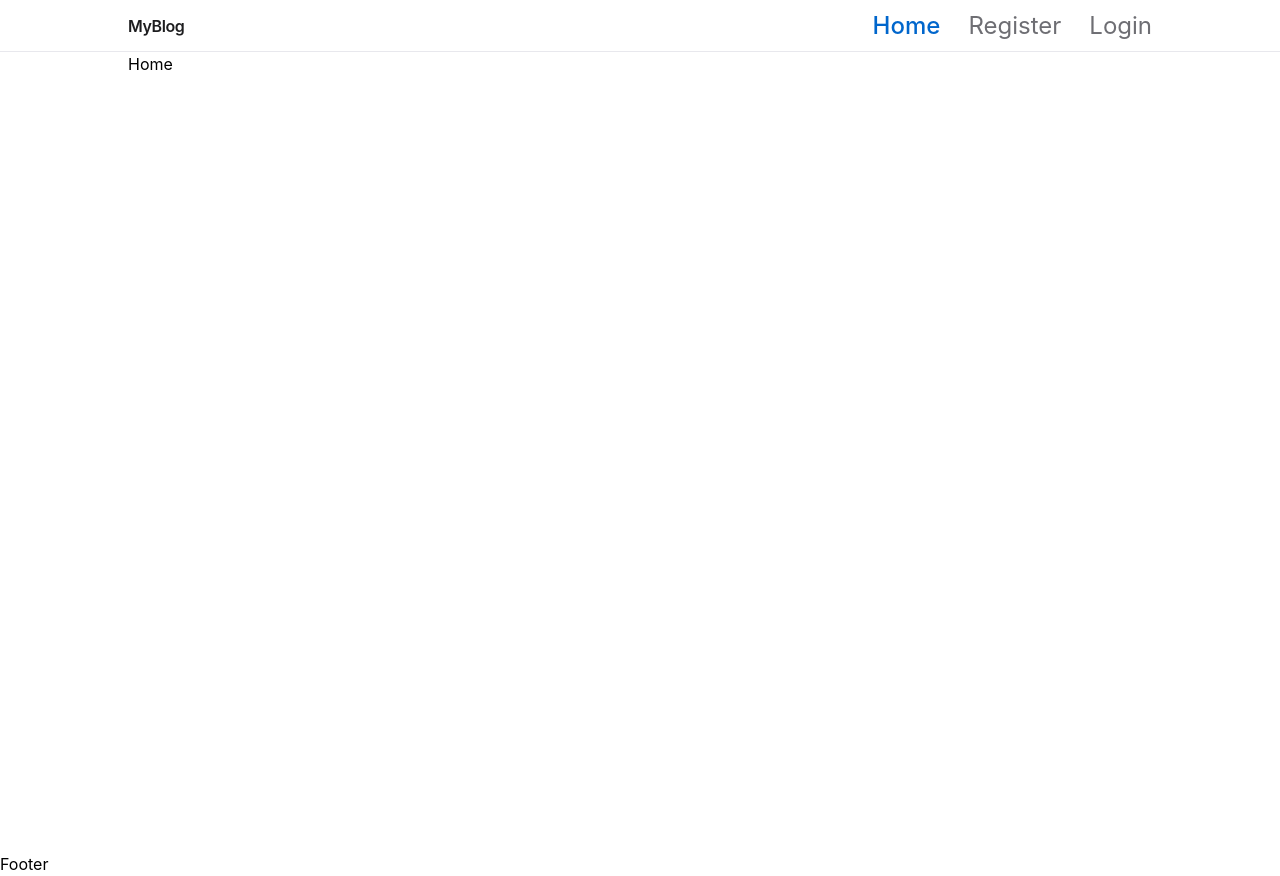
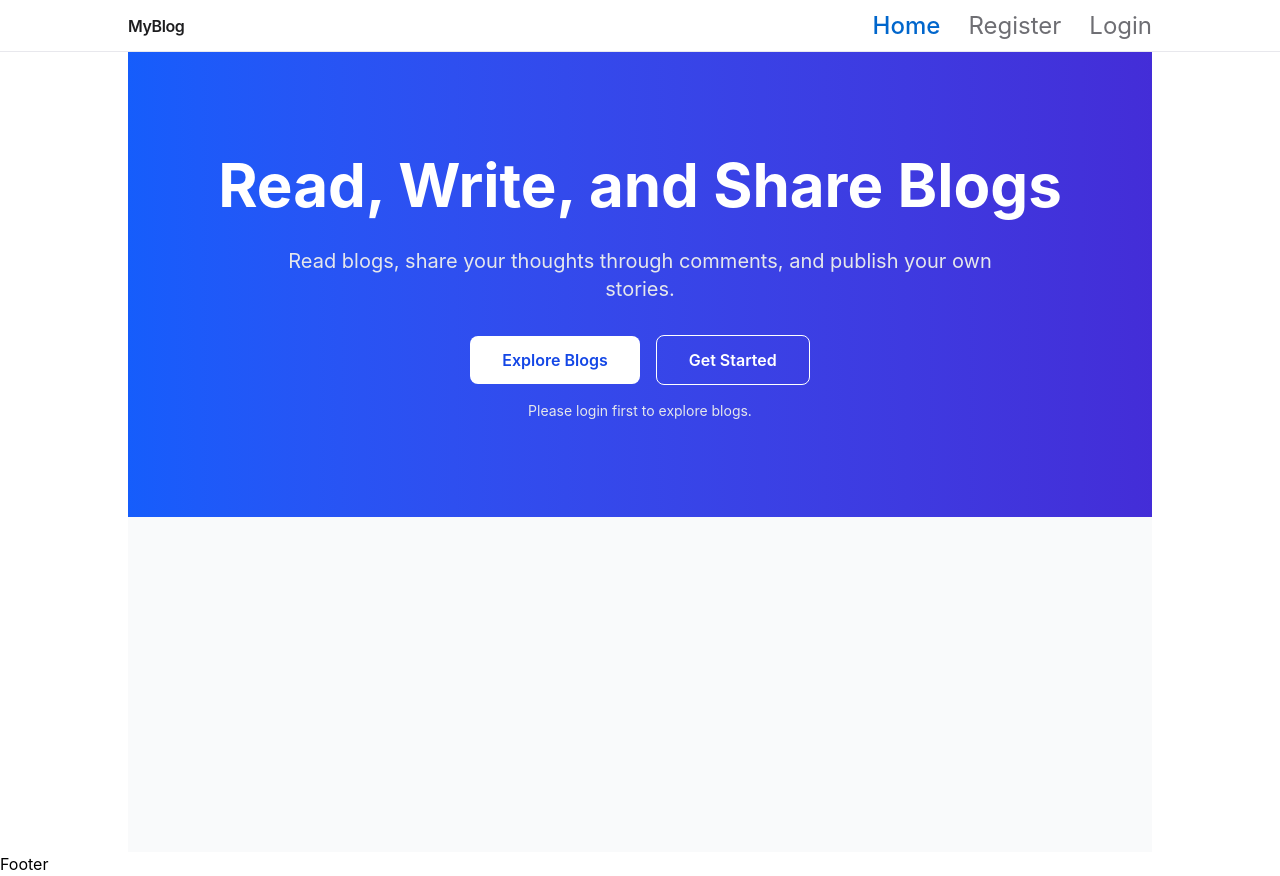
Before and after one commit to Kranthigoud14/BlogApp, a React (Vite) app in the folder frontend/: page / in a window 1280 px wide. Built offline with nearby package versions, Linux system fonts and the light colour scheme; no server answers.

Commit message:
updated  home page

```diff
--- a/frontend/package.json
+++ b/frontend/package.json
@@ -17,6 +17,7 @@
     "react-hook-form": "^7.72.0",
     "react-hot-toast": "^2.6.0",
     "react-router": "^7.13.2",
+    "react-router-dom": "^7.15.0",
     "tailwindcss": "^4.2.2",
     "zustand": "^5.0.12"
   },
--- a/frontend/src/components/Home.jsx
+++ b/frontend/src/components/Home.jsx
@@ -1,9 +1,55 @@
-import React from 'react'
+import React from "react";
+import { Link } from "react-router-dom";
 
 function Home() {
+  // Check if user is logged in
+  // Change "token" if you use a different key in localStorage
+  const isLoggedIn = localStorage.getItem("token");
+
   return (
-    <div>Home</div>
-  )
+    <div className="min-h-screen bg-gray-50">
+      {/* Hero Section */}
+      <section className="bg-gradient-to-r from-blue-600 to-indigo-700 text-white">
+        <div className="max-w-7xl mx-auto px-6 py-24 text-center">
+          <h1 className="text-4xl md:text-6xl font-bold mb-6 leading-tight">
+            Read, Write, and Share Blogs
+          </h1>
+
+          <p className="text-lg md:text-xl text-gray-200 max-w-3xl mx-auto mb-8">
+            Read blogs, share your thoughts through comments, and publish your
+            own stories.
+          </p>
+
+          <div className="flex flex-col items-center sm:flex-row justify-center gap-4">
+            {/* Explore Blogs Button */}
+            <Link
+              to={isLoggedIn ? "/blogs" : "/login"}
+              className="bg-white text-blue-700 px-8 py-3 rounded-lg font-semibold hover:bg-gray-100 transition"
+            >
+              Explore Blogs
+            </Link>
+
+            {/* Register Button */}
+            {!isLoggedIn && (
+              <Link
+                to="/register"
+                className="border border-white px-8 py-3 rounded-lg font-semibold hover:bg-white hover:text-blue-700 transition"
+              >
+                Get Started
+              </Link>
+            )}
+          </div>
+
+          {/* Login Message */}
+          {!isLoggedIn && (
+            <p className="text-sm text-gray-200 mt-4">
+              Please login first to explore blogs.
+            </p>
+          )}
+        </div>
+      </section>
+    </div>
+  );
 }
 
-export default Home
+export default Home;
```
Also changed, not shown: 1 other file (tests, documents, lock files or other folders).
